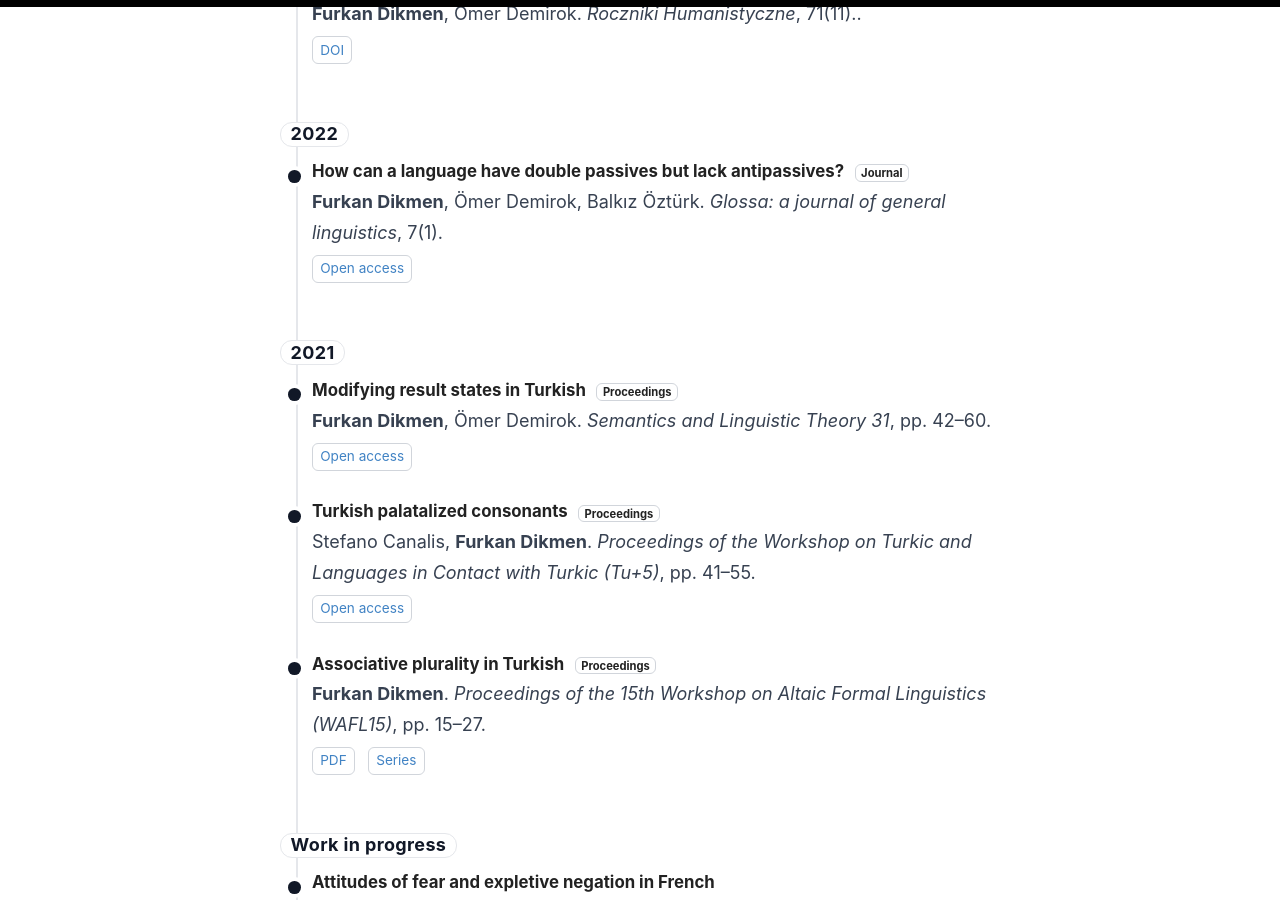
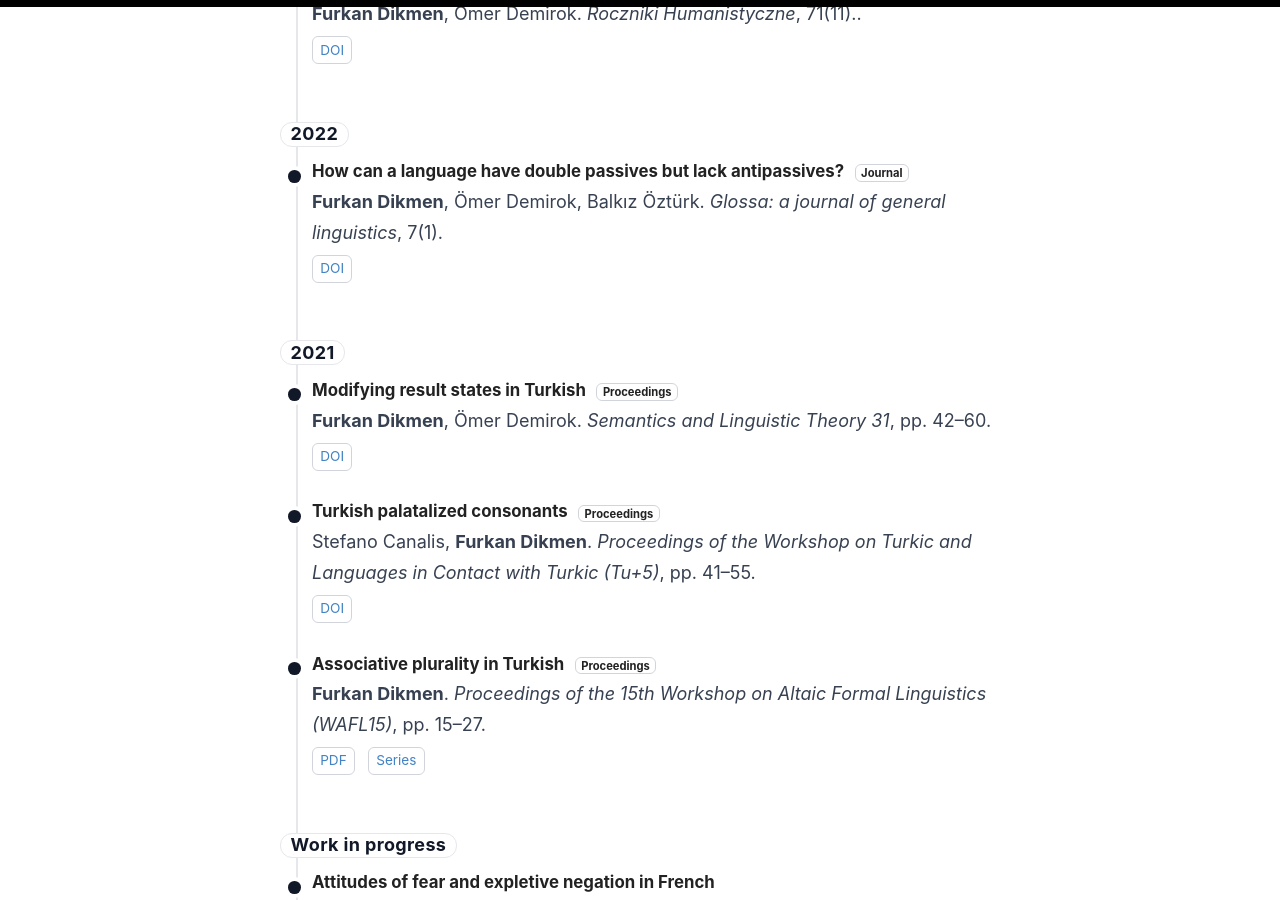
Before and after one commit to furkandikmen/furkandikmen.github.io, a Jekyll site: the page built from _pages/publications.md, in a window 1280 px wide and 900 px high, scrolled down 1629 px. Built offline with Jekyll 4.4.1, drawn with Linux system fonts in a browser that asks for light colours.

Commit message:
Update publications.md

```diff
--- a/_pages/publications.md
+++ b/_pages/publications.md
@@ -88,7 +88,7 @@ permalink: /publications/
     <div class="dot" aria-hidden="true"></div>
     <h3>Believing p, discovering ¬p: <em>meğer</em> and epistemic shifts <span class="badge">Proceedings</span></h3>
     <p class="meta"><strong>Furkan Dikmen</strong>. <em>Proceedings of Sinn und Bedeutung 29</em>.</p>
-    <p class="links"><a href="https://ojs.ub.uni-konstanz.de/sub/index.php/sub/article/view/1220" target="_blank" rel="noopener noreferrer">Open access</a></p>
+    <p class="links"><a href="https://ojs.ub.uni-konstanz.de/sub/index.php/sub/article/view/1220" target="_blank" rel="noopener noreferrer">DOI</a></p>
   </article>
 
   <article class="pub">
@@ -154,7 +154,7 @@ permalink: /publications/
     <div class="dot" aria-hidden="true"></div>
     <h3>How can a language have double passives but lack antipassives? <span class="badge">Journal</span></h3>
     <p class="meta"><strong>Furkan Dikmen</strong>, Ömer Demirok, Balkız Öztürk. <em>Glossa: a journal of general linguistics</em>, 7(1). </p>
-    <p class="links"><a href="https://www.glossa-journal.org/article/id/6553/" target="_blank" rel="noopener noreferrer">Open access</a></p>
+    <p class="links"><a href="https://www.glossa-journal.org/article/id/6553/" target="_blank" rel="noopener noreferrer">DOI</a></p>
   </article>
 
   <div class="year">2021</div>
@@ -163,14 +163,14 @@ permalink: /publications/
     <div class="dot" aria-hidden="true"></div>
     <h3>Modifying result states in Turkish <span class="badge">Proceedings</span></h3>
     <p class="meta"><strong>Furkan Dikmen</strong>, Ömer Demirok. <em>Semantics and Linguistic Theory 31</em>, pp. 42–60.</p>
-    <p class="links"><a href="https://journals.linguisticsociety.org/proceedings/index.php/SALT/article/view/31.003" target="_blank" rel="noopener noreferrer">Open access</a></p>
+    <p class="links"><a href="https://journals.linguisticsociety.org/proceedings/index.php/SALT/article/view/31.003" target="_blank" rel="noopener noreferrer">DOI</a></p>
   </article>
 
   <article class="pub">
     <div class="dot" aria-hidden="true"></div>
     <h3>Turkish palatalized consonants <span class="badge">Proceedings</span></h3>
     <p class="meta">Stefano Canalis, <strong>Furkan Dikmen</strong>. <em>Proceedings of the Workshop on Turkic and Languages in Contact with Turkic (Tu+5)</em>, pp. 41–55.</p>
-    <p class="links"><a href="https://journals.linguisticsociety.org/proceedings/index.php/tu/article/view/4781" target="_blank" rel="noopener noreferrer">Open access</a></p>
+    <p class="links"><a href="https://journals.linguisticsociety.org/proceedings/index.php/tu/article/view/4781" target="_blank" rel="noopener noreferrer">DOI</a></p>
   </article>
 
   <article class="pub">
```
